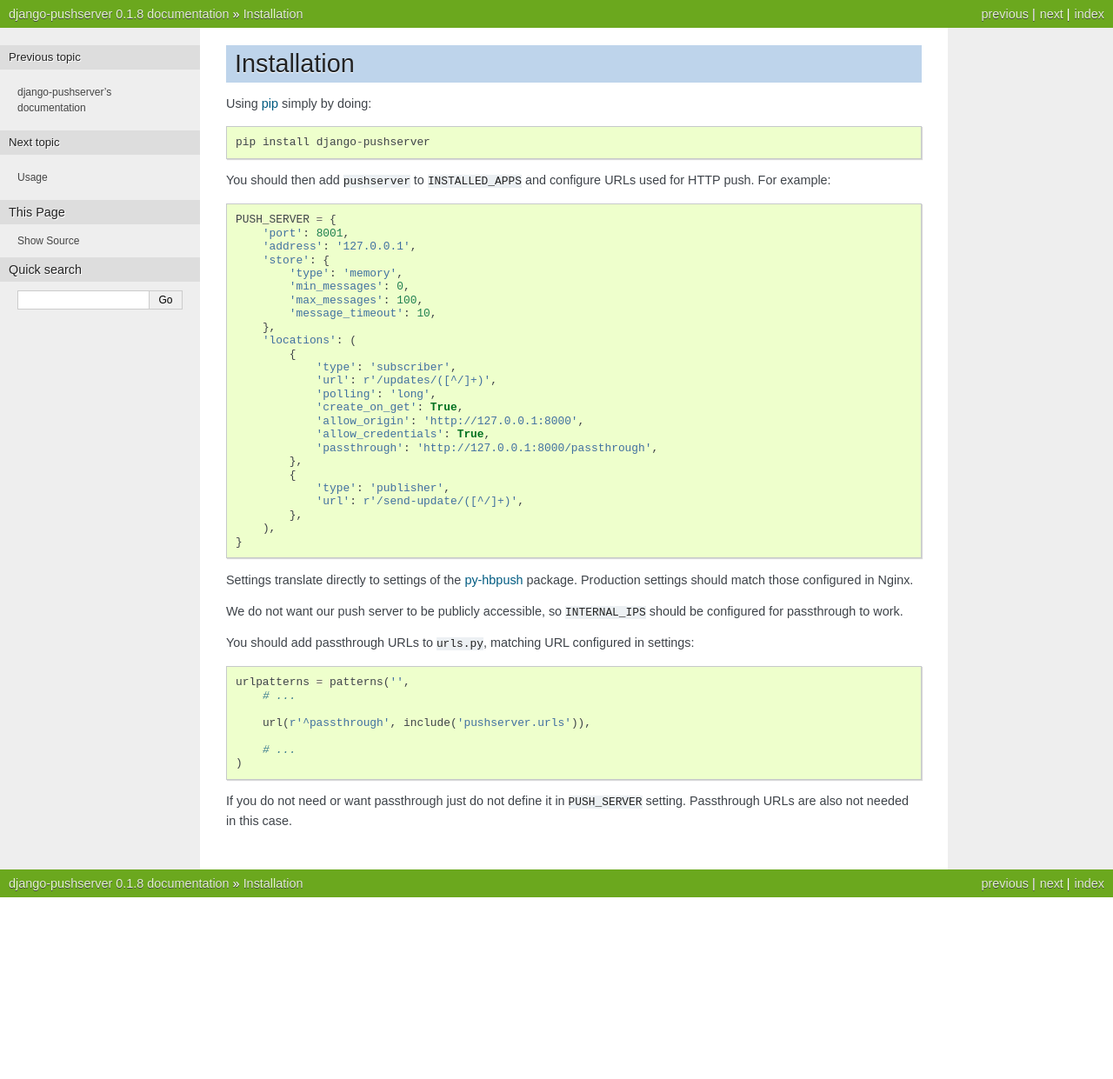
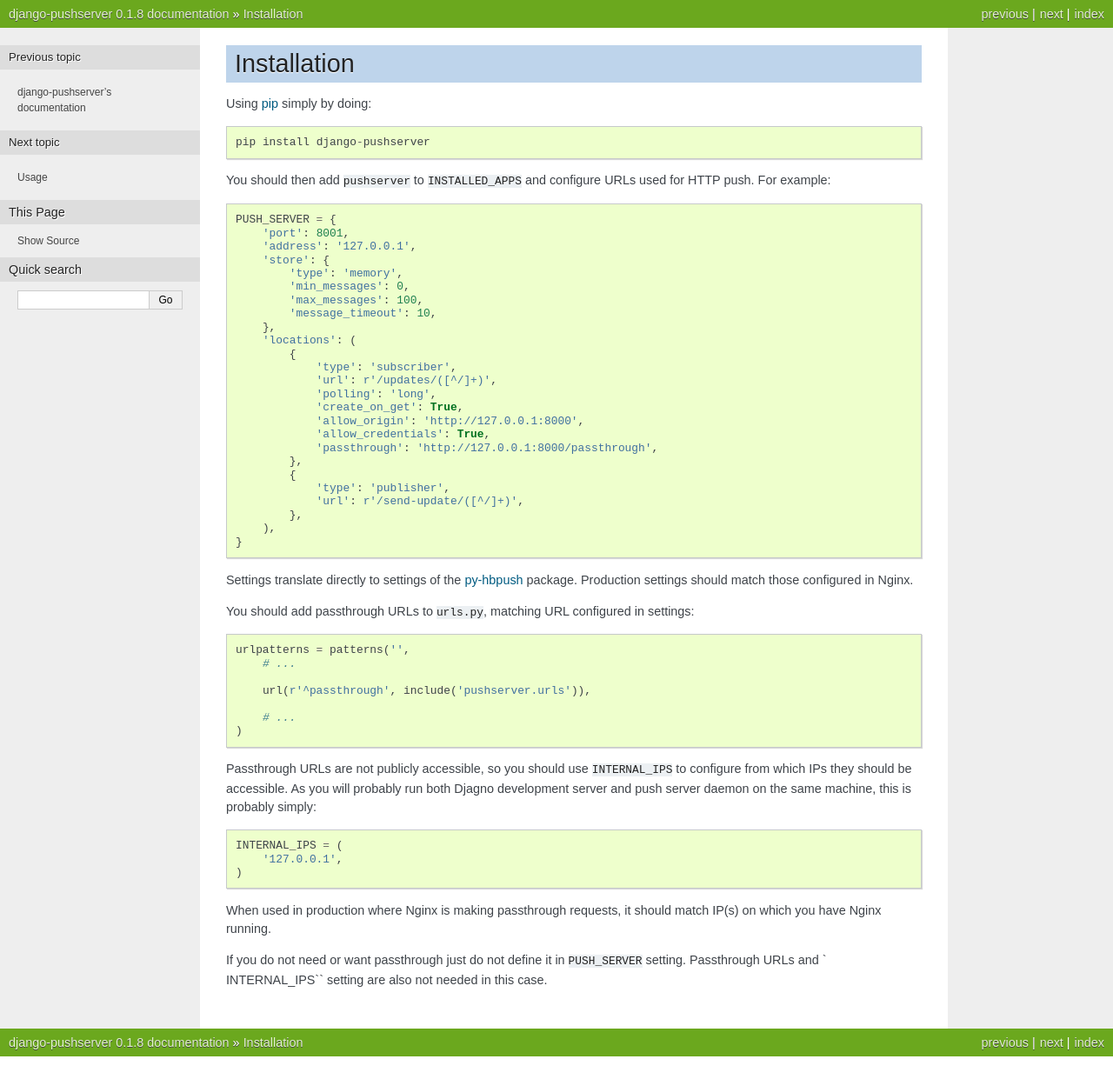
Before and after one commit to mitar/django-pushserver, a Sphinx documentation site: the page built from docs/installation.rst, in a window 1280 px wide. Shown: the whole page at 87% size. Built offline with Sphinx 7.4.7, drawn with Linux system fonts in a browser that asks for light colours; before the commit the page ends 1058 px from its top, so only the background shows below that.

Commit message:
Improved documentation.

```diff
--- a/docs/installation.rst
+++ b/docs/installation.rst
@@ -41,9 +41,6 @@
 
 .. _py-hbpush: https://github.com/mitar/py-hbpush/tree/mitar
 
-We do not want our push server to be publicly accessible, so ``INTERNAL_IPS``
-should be configured for passthrough to work.
-
 You should add passthrough URLs to ``urls.py``, matching URL configured in
 settings::
 
@@ -55,5 +52,18 @@
         # ...
     )
 
+Passthrough URLs are not publicly accessible, so you should use
+``INTERNAL_IPS`` to configure from which IPs they should be accessible. As you
+will probably run both Djagno development server and push server daemon on the
+same machine, this is probably simply::
+
+    INTERNAL_IPS = (
+        '127.0.0.1',
+    )
+
+When used in production where Nginx is making passthrough requests, it should
+match IP(s) on which you have Nginx running.
+
 If you do not need or want passthrough just do not define it in ``PUSH_SERVER``
-setting. Passthrough URLs are also not needed in this case.
+setting. Passthrough URLs and ` INTERNAL_IPS`` setting are also not needed in
+this case.
```
